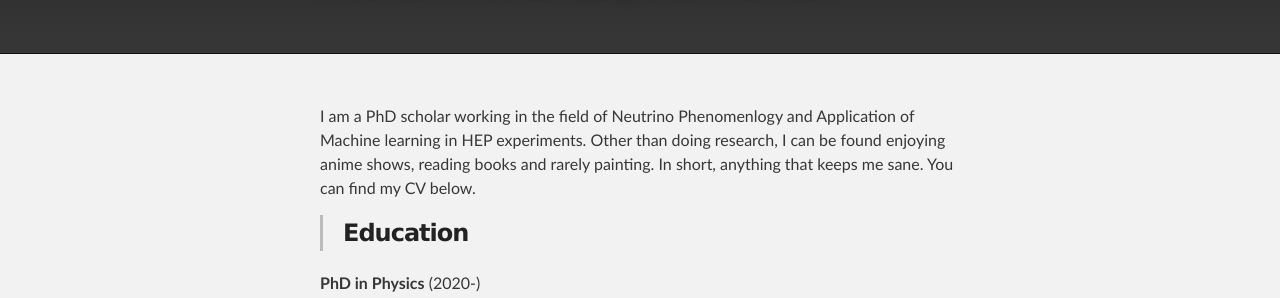
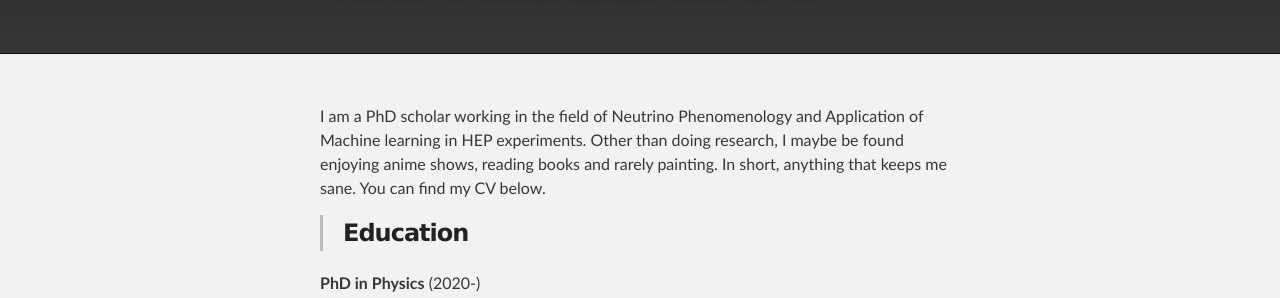
Before and after one commit to Arnab-Sarker/aaaa, a Jekyll site: the page built from index.md, in a window 1280 px wide. Shown: the part 156-454 px from the top of the page. Built offline with Jekyll 4.4.1, drawn with Linux system fonts in a browser that asks for light colours; our own code applies the rules of GitHub Pages for plain Markdown files.

Commit message:
Update index.md

```diff
--- a/index.md
+++ b/index.md
@@ -1,4 +1,4 @@
-I am a PhD scholar working in the field of Neutrino Phenomenlogy and Application of Machine learning in HEP experiments. Other than doing research, I can be found enjoying anime shows, reading books and rarely painting. In short, anything that keeps me sane. You can find my CV below.
+I am a PhD scholar working in the field of Neutrino Phenomenology and Application of Machine learning in HEP experiments. Other than doing research, I maybe be found enjoying anime shows, reading books and rarely painting. In short, anything that keeps me sane. You can find my CV below.
 
 >### Education
 
```
